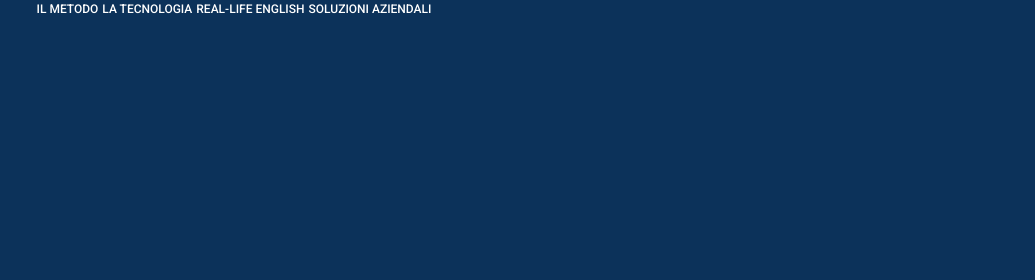
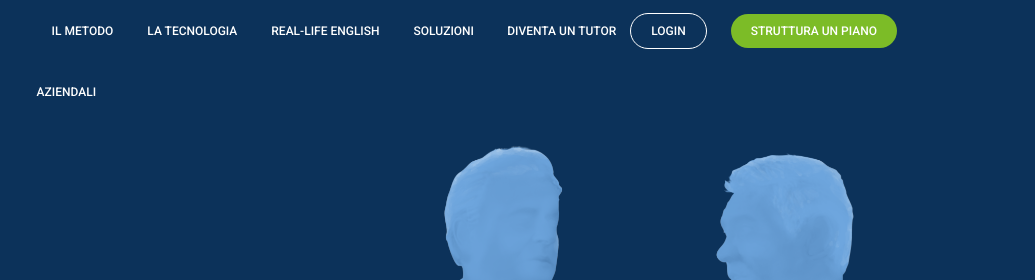
Before and after one commit to andreagavardi/htmlcss-fluentify, a plain HTML site: page index.html in a window 1280 px wide. Shown: the top 280 px of the page, 245-1280 px from the left. Drawn offline with Linux system fonts and the light colour scheme.

Commit message:
completati menu navbar e bkgimg

```diff
--- a/assets/css/style.css
+++ b/assets/css/style.css
@@ -5,6 +5,18 @@
   font-family: "Roboto", sans-serif;
 }
 
+.btn {
+  border-radius: 20px;
+  margin: 0 10px;
+  padding: 10px 20px;
+}
+
+.btn_empty {
+  border: 1px solid white;
+}
+.btn_green {
+  background-color: #7cbc27;
+}
 /* utility rules  */
 
 .container {
@@ -19,21 +31,37 @@
 .bg_blue {
   background-color: #0c325a;
 }
+
+.bg_green {
+  background-color: #7cbc27;
+}
+
+.bg_grey {
+  background-color: #d3d3d3;
+}
+.grey_text {
+  background-color: #808080;
+}
+
 /******************
  Header-CSS
  *****************/
 header {
   height: 550px;
+  background-image: url("../img/background-header.png");
+  background-size: 1000px;
+  background-repeat: no-repeat;
+  background-position: 110% 110%;
 }
 header a {
+  text-transform: uppercase;
+  color: white;
   text-decoration: none;
-  color: white;
   font-size: 12px;
-  text-transform: uppercase;
 }
 header nav {
   height: 60px;
-  line-height: 100%;
+  line-height: 60px;
 }
 .logo,
 .left_menu,
@@ -45,7 +73,17 @@ header nav {
   width: 15%;
   margin-top: 5px;
 }
+.left_menu {
+  width: 45%;
+}
+.right_menu {
+  width: 40%;
+  text-align: right;
+}
 
+.left_menu a {
+  padding: 5px 15px;
+}
 /******************
  Main-CSS
  *****************/
--- a/index.html
+++ b/index.html
@@ -27,7 +27,11 @@
                 <a href="#">soluzioni aziendali</a>
 
             </div>
-            <div class="right_menu"></div>
+            <div class="right_menu">
+                <a href="#">diventa un tutor</a>
+                <a href="#" class="btn btn_empty">login</a>
+                <a href="#" class="btn btn_green">struttura un piano</a>
+            </div>
         </nav>
     </header>
     <!-- /Site header  -->
```
